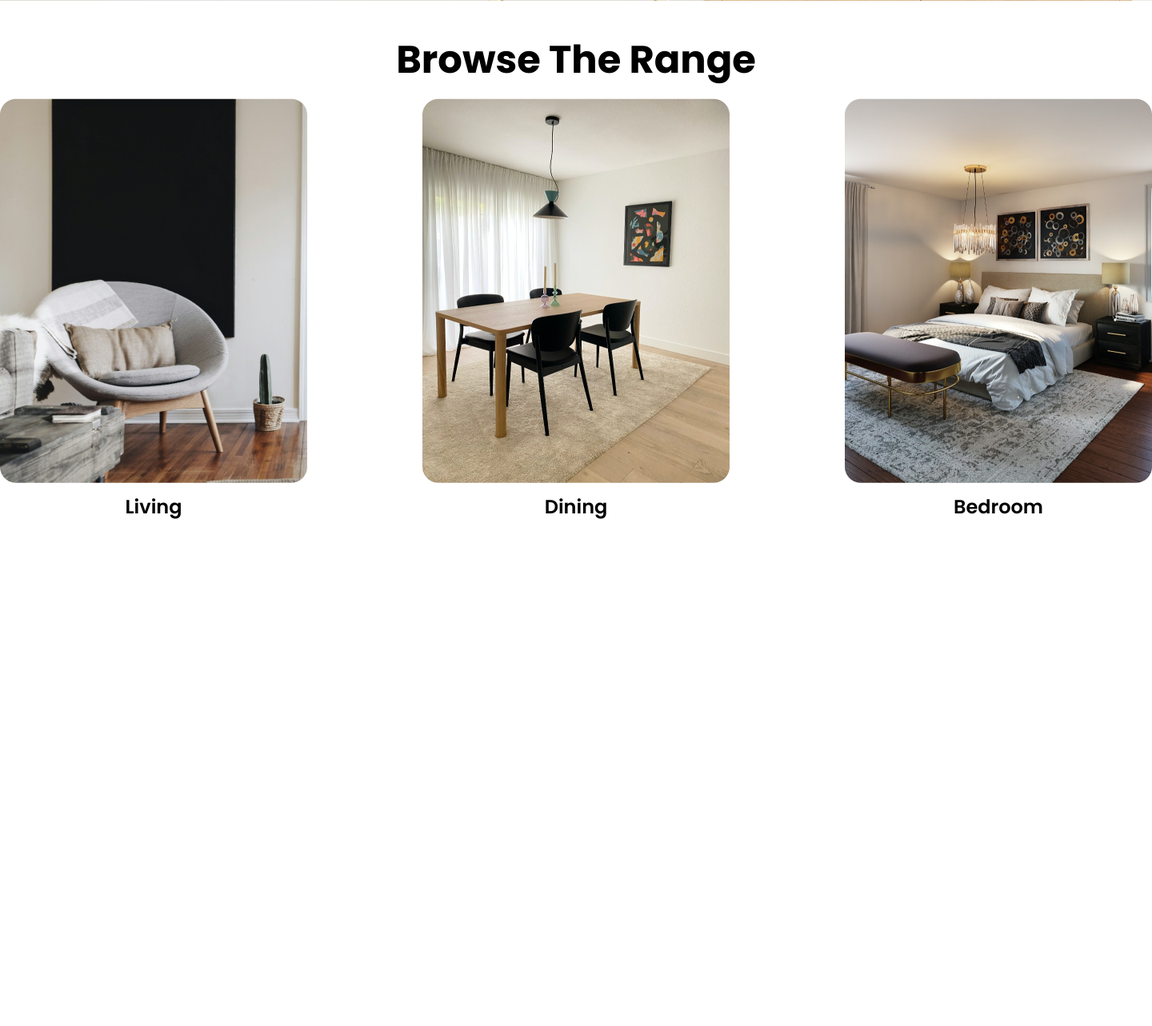
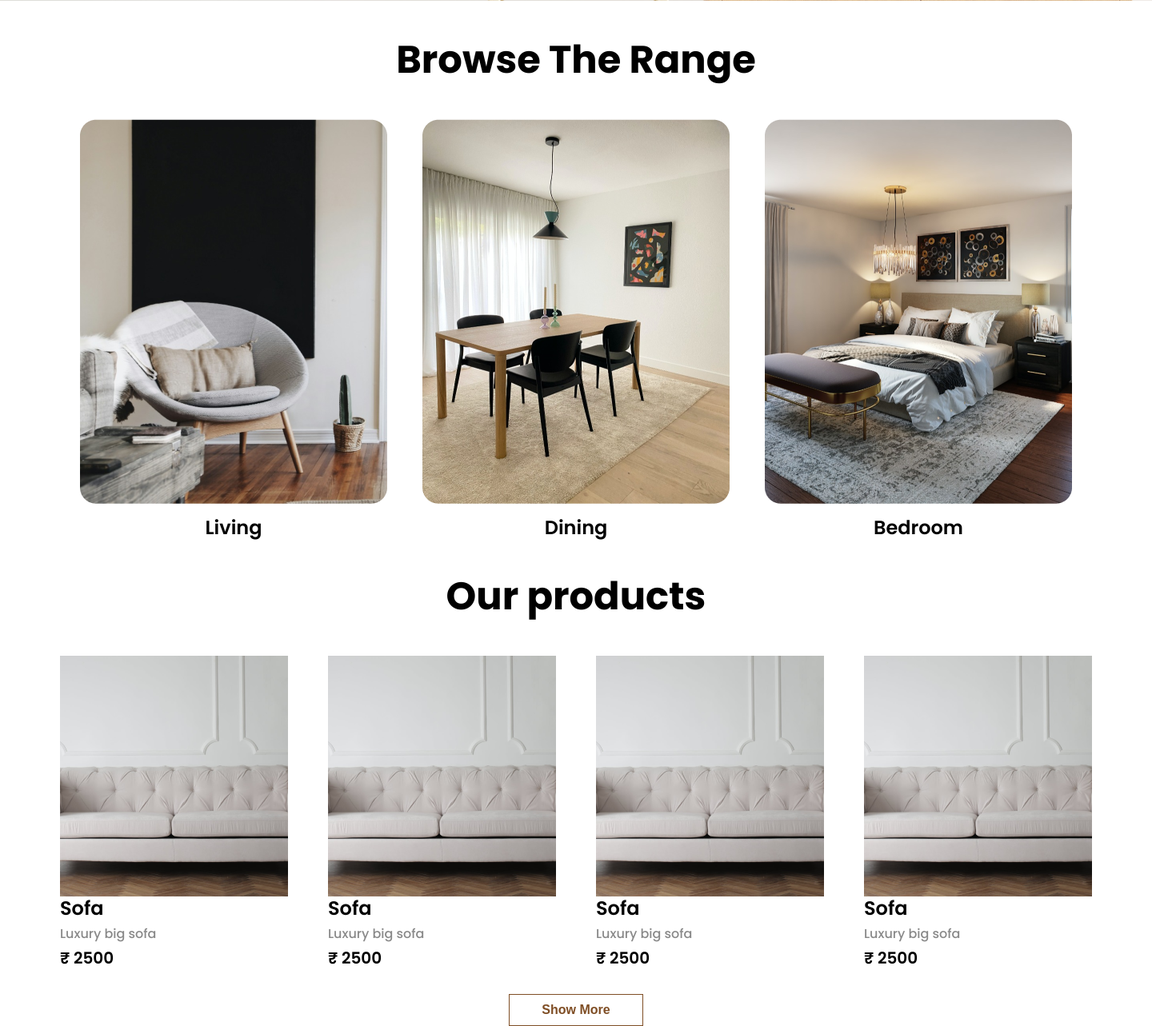
Before and after one commit to sandakovkirill/onlinestore, a PHP site: page / in a window 1440 px wide. Shown: the part 743-2026 px from the top of the page at 80% size. Before the commit the page ends 1392 px from the top, so only its background shows below. Run offline with PHP 8.4, Linux system fonts and the light colour scheme.

Commit message:
our-products

```diff
--- a/src/index.php
+++ b/src/index.php
@@ -56,7 +56,7 @@
     </header>
     <section class="browse-the-range">
         <div class="container">
-            <div class="browse-the-range__innner">
+            <div class="browse-the-range__inner">
                 <div class="section-title">
                     <h2>Browse The Range</h2>
                 </div>
@@ -91,5 +91,58 @@
             </div>
         </div>
     </section>
+    <section class="our-products">
+        <div class="container">
+            <div class="our-products__inner">
+                <div class="section-title">
+                    <h2>Our products</h2>
+                </div>
+                <div class="our-products__items">
+                    <div class="our-products__item">
+                        <div class="our-products-image"><img src="img/Luxury big sofa.png" alt=""></div>
+                        <div class="our-product-content">
+                            <div class="title-product-category"><h3>Sofa</h3></div>
+                            <div class="title-product"><p>Luxury big sofa</p></div>
+                            <div class="product-price"><h4>₹ 2500</h4></div>
+                        </div>
+                    </div>
+                    <div class="our-products__item">
+                        <div class="our-products-image"> <img src="img/Luxury big sofa.png" alt=""></div>
+                        <div class="our-product-content">
+                            <div class="title-product-category"><h3>Sofa</h3></div>
+                            <div class="title-product"><p>Luxury big sofa</p></div>
+                            <div class="product-price"><h4>₹ 2500</h4></div>
+                        </div>
+                    </div>
+                    <div class="our-products__item">
+                        <div class="our-products-image"> <img src="img/Luxury big sofa.png" alt=""></div>
+                        <div class="our-product-content">
+                            <div class="title-product-category"><h3>Sofa</h3></div>
+                            <div class="title-product"><p>Luxury big sofa</p></div>
+                            <div class="product-price"><h4>₹ 2500</h4></div>
+                        </div>
+                    </div>
+                    <div class="our-products__item">
+                        <div class="our-products-image"> <img src="img/Luxury big sofa.png" alt=""></div>
+                        <div class="our-product-content">
+                            <div class="title-product-category"><h3>Sofa</h3></div>
+                            <div class="title-product"><p>Luxury big sofa</p></div>
+                            <div class="product-price"><h4>₹ 2500</h4></div>
+                        </div>
+                    </div>
+                </div>
+                <div class="our-products__button-container">
+                <button class="show-more">Show More</button>
+                </div>
+            </div>
+        </div>
+    </section>
+    <section class="our-features">
+        <div class="container">
+            <div class="our-features__inner">
+
+            </div>
+        </div>
+    </section>
 </body>
 </html>
--- a/src/style/css/style.css
+++ b/src/style/css/style.css
@@ -1,4 +1,4 @@
-body, h5, h2, h3, p, nav li a {
+body, h5, h2, h3, h4, p, nav li a {
   font-family: 'Poppins', sans-serif;
 }
 
@@ -25,6 +25,11 @@ h3 {
   font-size: 24px;
 }
 
+h4 {
+  font-weight: 600;
+  font-size: 20px;
+}
+
 p {
   font-size: 18px;
   line-height: 24px;
@@ -39,7 +44,7 @@ a {
   text-decoration: none;
 }
 
-.header__top-inner, nav ul, .navbar ul, .browse-the-range__elements {
+.header__top-inner, nav ul, .navbar ul, .browse-the-range__elements, .our-products__items {
   display: flex;
   justify-content: space-between;
 }
@@ -47,6 +52,15 @@ a {
 .container {
   width: 1440px;
   margin: 0 auto;
+}
+
+.show-more {
+  border: 1px solid #7F4E25;
+  background-color: white;
+  font-size: 16px;
+  font-weight: 700;
+  color: #7F4E25;
+  padding: 10px 40px;
 }
 
 .header__top-inner {
@@ -99,13 +113,17 @@ nav li:first-child {
   padding: 25px 72px;
 }
 
+section {
+  margin-bottom: 50px;
+}
+
 .browse-the-range {
   margin-top: 50px;
 }
 
 .section-title {
   text-align: center;
-  margin-bottom: 24px;
+  margin-bottom: 50px;
 }
 
 .browse-the-range__elements {
@@ -115,3 +133,26 @@ nav li:first-child {
 .category-title {
   margin-top: 15px;
 }
+
+.browse-the-range__inner {
+  padding: 0px 50px;
+}
+
+.our-products__inner {
+  padding: 0px 75px;
+}
+
+.our-product-content > *:not(:first-child) {
+  margin-top: 8px;
+}
+.our-product-content p {
+  font-size: 16px;
+  font-weight: 500;
+  color: #898989;
+}
+
+.our-products__button-container {
+  display: flex;
+  margin-top: 35px;
+  justify-content: center;
+}
--- a/src/style/scss/style.scss
+++ b/src/style/scss/style.scss
@@ -30,6 +30,11 @@ h3{
     font-weight: 600;
     font-size: 24px;
 }
+h4{
+    @extend %top-font;
+    font-weight: 600;
+    font-size: 20px;
+}
 p{
   @extend %top-font;
   font-size: 18px;
@@ -49,6 +54,14 @@ a{
 .container{
     width: 1440px;
     margin: 0 auto;
+}
+.show-more{
+    border: 1px solid #7F4E25;
+    background-color: white;
+    font-size: 16px;
+    font-weight: 700;
+    color: #7F4E25;
+    padding: 10px 40px;
 }
 .header__top-inner{
     @extend %js-cn-sp-btw;
@@ -106,12 +119,15 @@ nav{
         padding: 25px 72px;
     }
 }
+section{
+    margin-bottom: 50px;
+}
 .browse-the-range{
     margin-top: 50px;
 }
 .section-title{
     text-align: center;
-    margin-bottom: 24px;
+    margin-bottom: 50px;
 }
 .browse-the-range__elements{
     @extend %js-cn-sp-btw;
@@ -120,3 +136,27 @@ nav{
 .category-title{
     margin-top: 15px;
 }
+.browse-the-range__inner{
+    padding: 0px 50px;
+}
+.our-products__inner{
+    padding: 0px 75px;
+}
+.our-products__items{
+    @extend %js-cn-sp-btw;
+}
+.our-product-content{
+    & > *:not(:first-child){
+        margin-top: 8px;
+    }
+    p{
+        font-size: 16px;
+        font-weight: 500;
+        color: #898989;
+    }
+}
+.our-products__button-container{
+    display: flex;
+    margin-top: 35px;
+    justify-content: center;
+}
```
Also changed, not shown: src/img/Luxury big sofa.png (added), src/img/stylish-kage-chair.png (added).
